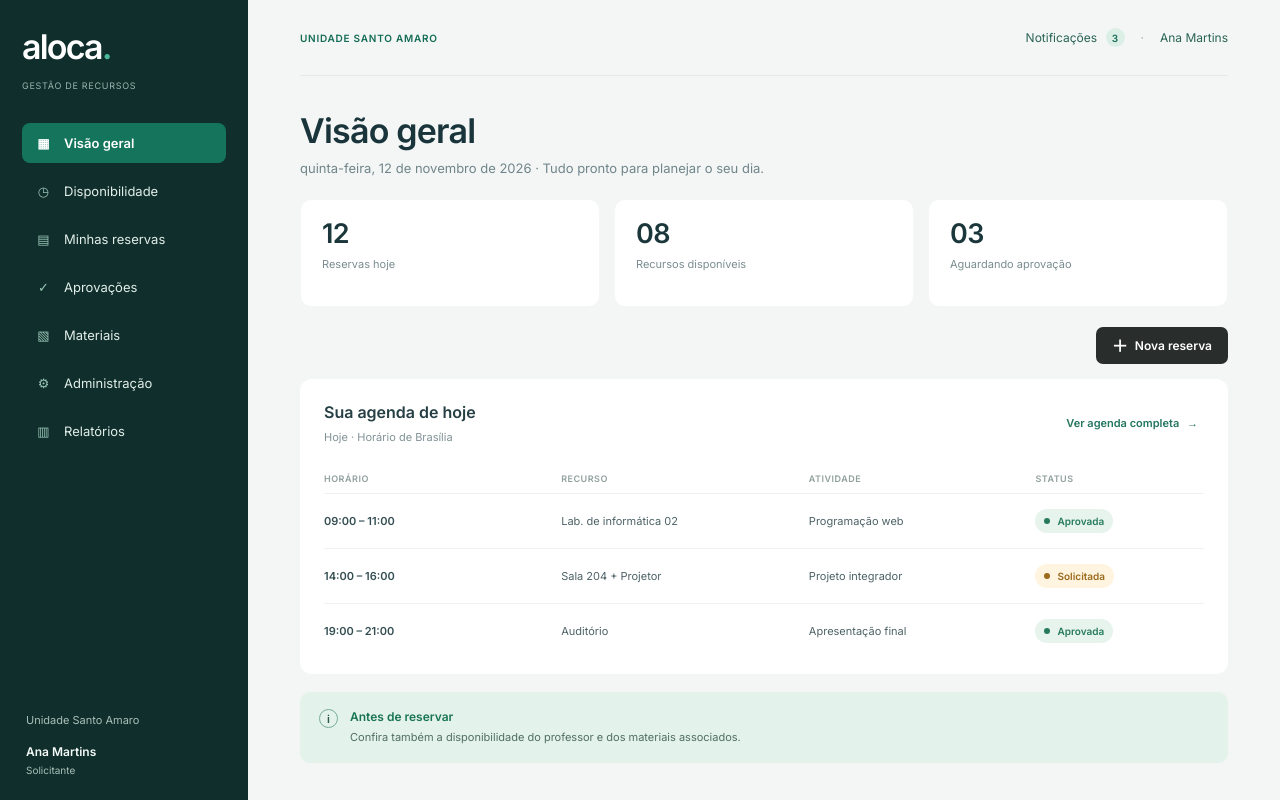
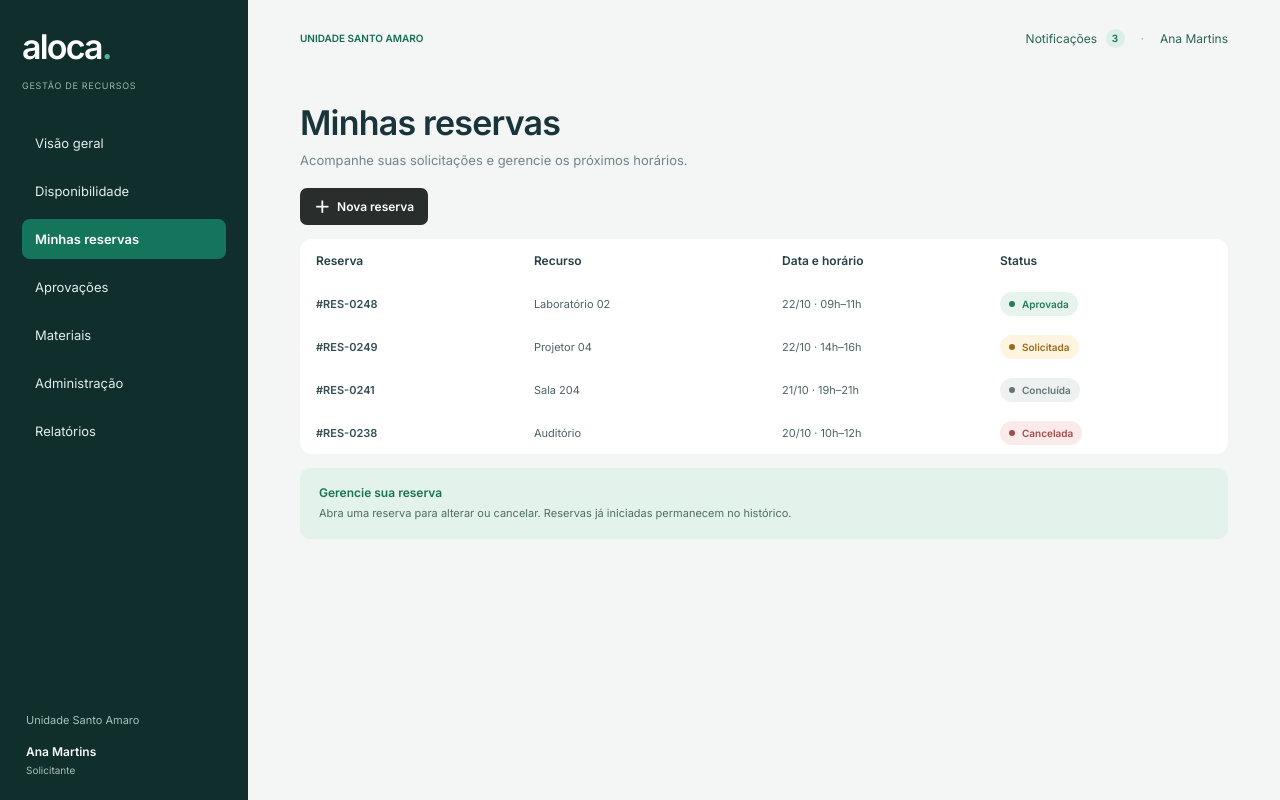
Before and after one commit to CarlaLDC/projeto-aloca, an Angular app: page /minhas-reservas in a window 1280 px wide. Before the commit this address led to /visao-geral. Built offline with nearby package versions, Linux system fonts and the light colour scheme.

Commit message:
feat: adiciona tela de minhas reservas

```diff
--- a/src/app/app.routes.ts
+++ b/src/app/app.routes.ts
@@ -4,6 +4,7 @@ import { Overview } from './features/overview/overview';
 import { NewReservation } from './features/new-reservation/new-reservation';
 import { Availability } from './features/availability/availability';
 import { ScheduleConflict } from './features/schedule-conflict/schedule-conflict';
+import { MyReservations } from './features/my-reservations/my-reservations';
 
 export const routes: Routes = [
   { path: '', pathMatch: 'full', redirectTo: 'login' },
@@ -11,6 +12,7 @@ export const routes: Routes = [
   { path: 'visao-geral', component: Overview, title: 'Visão geral | Aloca' },
   { path: 'disponibilidade', component: Availability, title: 'Disponibilidade | Aloca' },
   { path: 'nova-reserva', component: NewReservation, title: 'Nova reserva | Aloca' },
+  { path: 'minhas-reservas', component: MyReservations, title: 'Minhas reservas | Aloca' },
   { path: 'conflito-horario', component: ScheduleConflict, title: 'Conflito de horário | Aloca' },
   { path: '**', redirectTo: 'visao-geral' }
 ];
--- /dev/null
+++ b/src/app/features/my-reservations/my-reservations.html
@@ -0,0 +1,69 @@
+<div class="app-shell">
+  <aside class="sidebar">
+    <a class="brand" routerLink="/visao-geral" aria-label="Aloca início">aloca<span>.</span></a>
+    <p class="brand-caption">GESTÃO DE RECURSOS</p>
+    <nav class="main-nav" aria-label="Navegação principal">
+      <a class="nav-item" routerLink="/visao-geral">Visão geral</a>
+      <a class="nav-item" routerLink="/disponibilidade">Disponibilidade</a>
+      <a class="nav-item active" routerLink="/minhas-reservas" aria-current="page">Minhas reservas</a>
+      <a class="nav-item" routerLink="/minhas-reservas">Aprovações</a>
+      <a class="nav-item" routerLink="/minhas-reservas">Materiais</a>
+      <a class="nav-item" routerLink="/minhas-reservas">Administração</a>
+      <a class="nav-item" routerLink="/minhas-reservas">Relatórios</a>
+    </nav>
+    <div class="sidebar-profile">
+      <span>Unidade Santo Amaro</span>
+      <strong>Ana Martins</strong>
+      <small>Solicitante</small>
+    </div>
+  </aside>
+
+  <main class="main-content">
+    <header class="topbar">
+      <span class="unit-label">UNIDADE SANTO AMARO</span>
+      <div class="topbar-actions">
+        <button class="notifications" type="button" aria-label="3 notificações">Notificações <span class="notification-count">3</span></button>
+        <span class="topbar-divider" aria-hidden="true">·</span>
+        <span class="user-menu">Ana Martins</span>
+      </div>
+    </header>
+
+    <section class="page-heading">
+      <h1>Minhas reservas</h1>
+      <p>Acompanhe suas solicitações e gerencie os próximos horários.</p>
+    </section>
+
+    <div class="actions-row">
+      <button class="primary-button" type="button" (click)="newReservation()"><span aria-hidden="true">＋</span> Nova reserva</button>
+    </div>
+
+    <section class="reservations-card" aria-label="Lista de reservas">
+      <div class="reservations-table" role="table" aria-label="Minhas reservas">
+        <div class="reservation-row table-header" role="row">
+          <span role="columnheader">Reserva</span>
+          <span role="columnheader">Recurso</span>
+          <span role="columnheader">Data e horário</span>
+          <span role="columnheader">Status</span>
+        </div>
+        @for (reservation of reservations; track reservation.id) {
+          <div class="reservation-row" role="row">
+            <strong role="cell">#{{ reservation.id }}</strong>
+            <span role="cell">{{ reservation.resource }}</span>
+            <span role="cell">{{ reservation.schedule }}</span>
+            <span class="status" [class.approved]="reservation.statusClass === 'approved'"
+              [class.requested]="reservation.statusClass === 'requested'"
+              [class.completed]="reservation.statusClass === 'completed'"
+              [class.cancelled]="reservation.statusClass === 'cancelled'" role="cell">
+              <span class="status-dot" aria-hidden="true"></span>{{ reservation.status }}
+            </span>
+          </div>
+        }
+      </div>
+    </section>
+
+    <aside class="tip-card">
+      <strong>Gerencie sua reserva</strong>
+      <p>Abra uma reserva para alterar ou cancelar. Reservas já iniciadas permanecem no histórico.</p>
+    </aside>
+  </main>
+</div>
--- /dev/null
+++ b/src/app/features/my-reservations/my-reservations.ts
@@ -0,0 +1,33 @@
+import { Component, inject } from '@angular/core';
+import { Router } from '@angular/router';
+import { RouterLink } from '@angular/router';
+
+type ReservationStatus = 'Aprovada' | 'Solicitada' | 'Concluída' | 'Cancelada';
+
+@Component({
+  selector: 'app-my-reservations',
+  standalone: true,
+  imports: [RouterLink],
+  templateUrl: './my-reservations.html',
+  styleUrl: './my-reservations.css'
+})
+export class MyReservations {
+  private readonly router = inject(Router);
+
+  readonly reservations: {
+    id: string;
+    resource: string;
+    schedule: string;
+    status: ReservationStatus;
+    statusClass: string;
+  }[] = [
+    { id: 'RES-0248', resource: 'Laboratório 02', schedule: '22/10 · 09h–11h', status: 'Aprovada', statusClass: 'approved' },
+    { id: 'RES-0249', resource: 'Projetor 04', schedule: '22/10 · 14h–16h', status: 'Solicitada', statusClass: 'requested' },
+    { id: 'RES-0241', resource: 'Sala 204', schedule: '21/10 · 19h–21h', status: 'Concluída', statusClass: 'completed' },
+    { id: 'RES-0238', resource: 'Auditório', schedule: '20/10 · 10h–12h', status: 'Cancelada', statusClass: 'cancelled' }
+  ];
+
+  newReservation(): void {
+    void this.router.navigate(['/nova-reserva']);
+  }
+}
```
Also changed, not shown: src/app/features/my-reservations/my-reservations.css (added).
